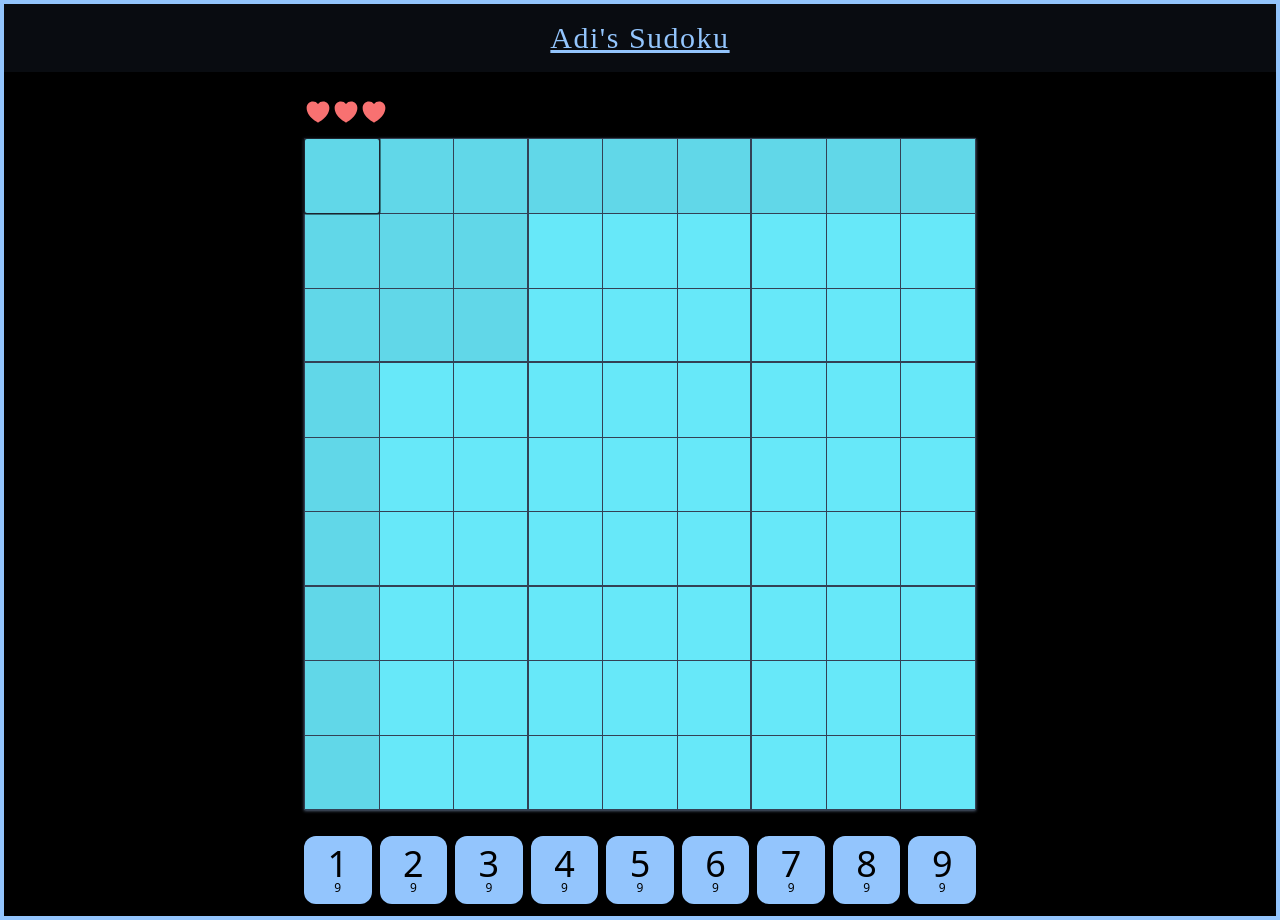
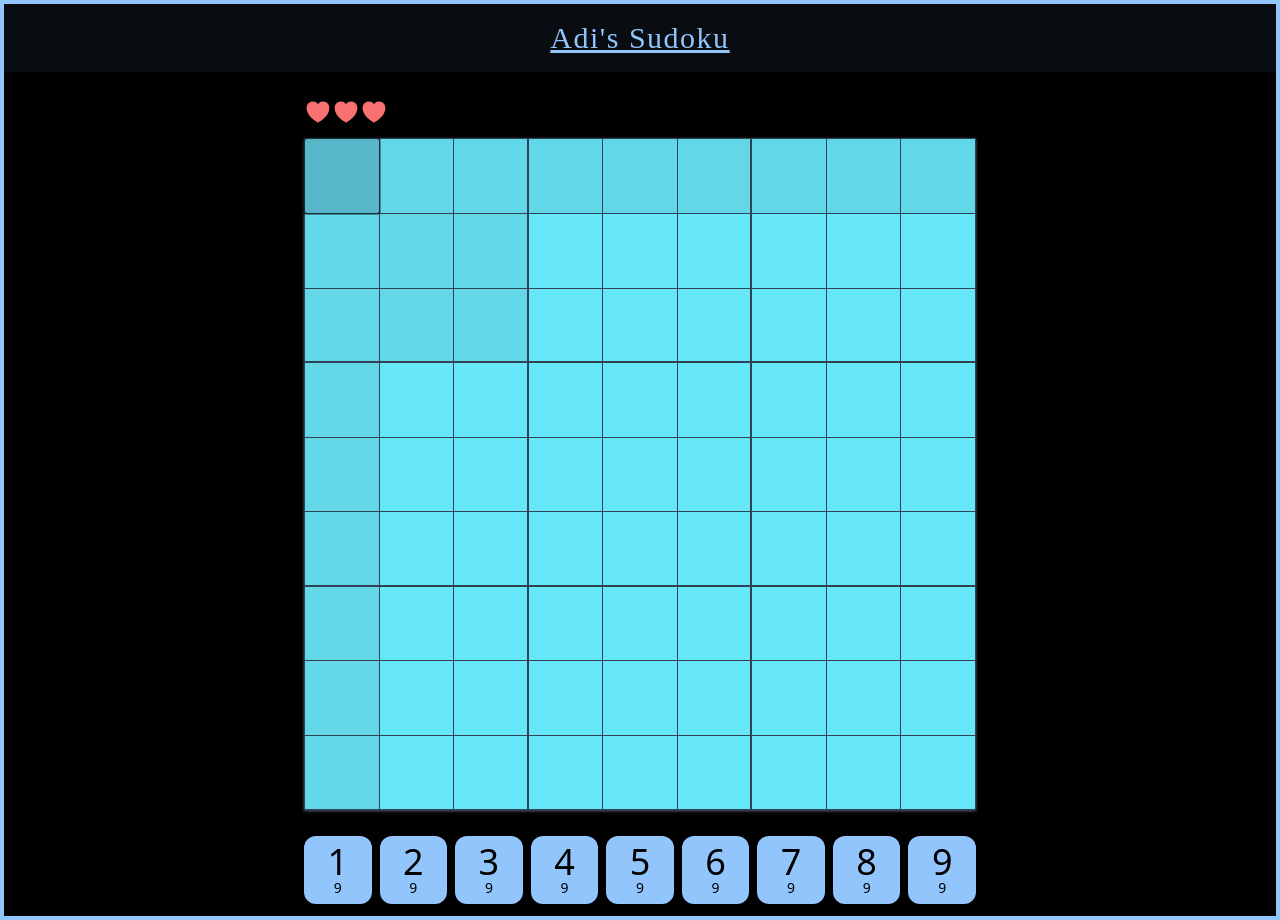
Before and after one commit to AdithyanA2005/Adis_Sudoku, a React (Vite) app: page /new-game in a window 1280 px wide. Built offline with nearby package versions, Linux system fonts and the light colour scheme; no server answers; a web font is replaced by a local one.

Commit message:
Small design fixes

```diff
--- a/src/components/GamePage/BoardCell.jsx
+++ b/src/components/GamePage/BoardCell.jsx
@@ -15,37 +15,43 @@ export default function BoardCell({ value, rowIndex, colIndex }) {
     let classes = [];
     classes.push("grid select-none aspect-square place-items-center outline-none text-3xl sm:text-4xl");
 
-    // The on focus and hover classes
-    if (focusedCell.row === rowIndex && focusedCell.col === colIndex) {
-      classes.push("ring-[2px] ring-black rounded-sm ring-opacity-50 z-10 opacity-[0.65] ");
-    } else {
-      if (focusedCell.row === rowIndex || focusedCell.col === colIndex) classes.push("opacity-[0.90]");
-      classes.push(" hover:opacity-[0.80]");
-    }
-
-    // The classes which seperate the board into 9 squares
+    // BORDERS FOR 3x3 BOXES
     if (colIndex < 6 && (colIndex + 1) % 3 === 0) classes.push("border-r");
     if (rowIndex < 6 && (rowIndex + 1) % 3 === 0) classes.push("border-b");
 
-    // The class for the 1 out of 9 box which contain the cell
+    // HIGHLIGHT CELL WITH SAME VALUE AS THAT OF FOCUSED CELL
+    for (let i = 0; i < matchingValueIndices.length; i++) {
+      const position = matchingValueIndices[i];
+      if (rowIndex === position[0] && colIndex === position[1]) {
+        classes.push("opacity-[0.7]");
+      }
+    };
+
+    // CLASSES FOR THE FOCUSED CELL
+    if (focusedCell.row === rowIndex && focusedCell.col === colIndex) {
+      classes.push("ring-[2px] ring-black rounded-sm ring-opacity-50 z-10 opacity-[0.7]");
+      return classes.join(" ");
+    };
+
+    // SHADE THE ROW, COL & BOX OF THE FOCUSED CELL
+    // Check if the cell is in the same box in which the focused cell lies
     const boxRowStart = focusedCell.row - (focusedCell.row % 3);
     const boxRowEnd = boxRowStart + 2;
     const boxColStart = focusedCell.col - (focusedCell.col % 3);
     const boxColEnd = boxColStart + 2;
+    const isCellIn3By3Box = boxRowStart <= rowIndex && rowIndex <= boxRowEnd && boxColStart <= colIndex && colIndex <= boxColEnd;
 
-    if (boxRowStart <= rowIndex && rowIndex <= boxRowEnd) {
-      if (boxColStart <= colIndex && colIndex <= boxColEnd) {
-        classes.push("opacity-[0.90]")
-      }
+    // Check if the cell is in the same col as of the focused cell
+    const isCellInSameCol = focusedCell.col === colIndex;
+
+    // Check if the cell is in the same row as of the focused cell
+    const isCellInSameRow = focusedCell.row === rowIndex;
+
+    if (isCellIn3By3Box || isCellInSameRow || isCellInSameCol) {
+      classes.push("opacity-[0.90]")
     };
 
-    // The classes for cells with same value as focusedCells value
-    for (let i = 0; i < matchingValueIndices.length; i++) {
-      const position = matchingValueIndices[i];
-      if (rowIndex === position[0] && colIndex === position[1]) classes.push("opacity-[0.80]");
-    };
-
-    // Return a string with all the classes combined
+    classes.push(" hover:opacity-[0.80]");
     return classes.join(" ");
   }
 
--- a/src/components/GamePage/FillBtn.jsx
+++ b/src/components/GamePage/FillBtn.jsx
@@ -18,7 +18,7 @@ export default function FillBtn({ value, count }) {
         {value}
       </h2>
 
-      <h3 className="text-xs sm:text-md -mt-1 font-medium">
+      <h3 className="text-xs sm:text-sm  -mt-1 font-medium">
         {count}
       </h3>
     </button>
```
